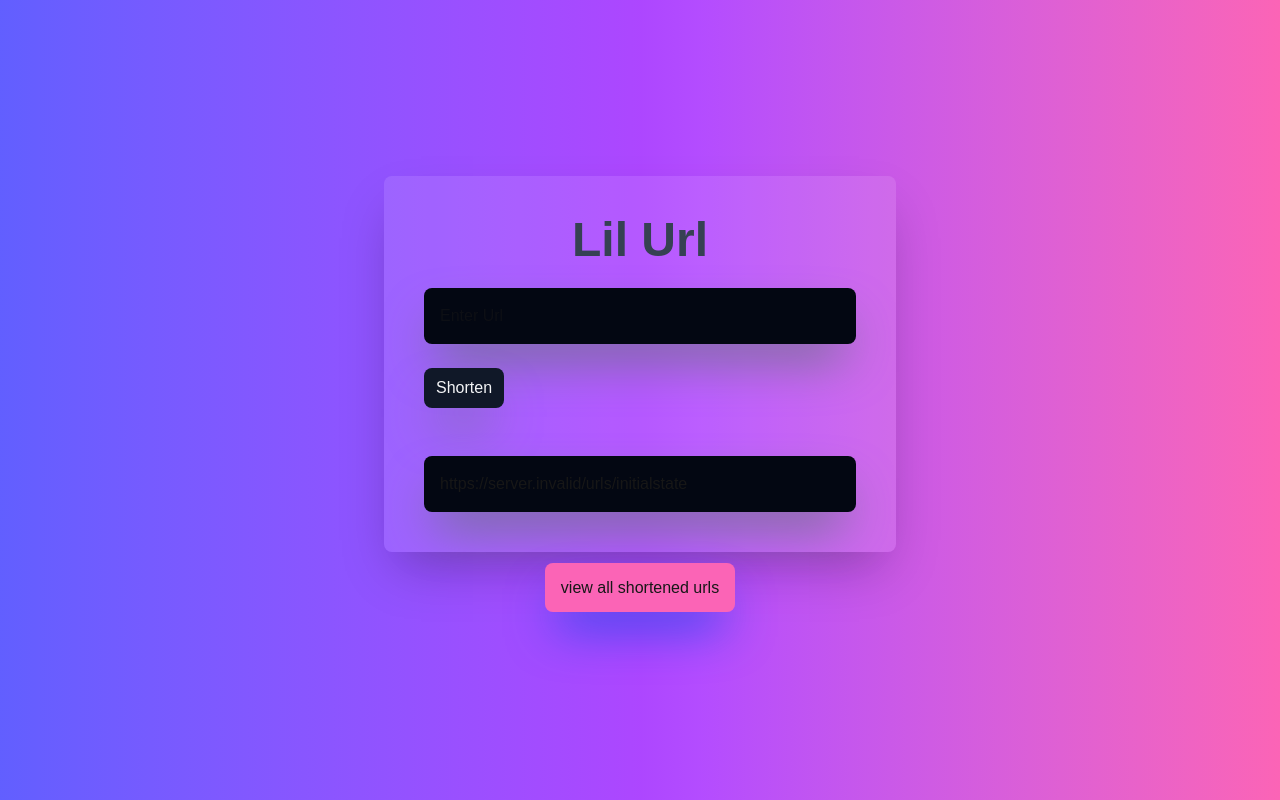
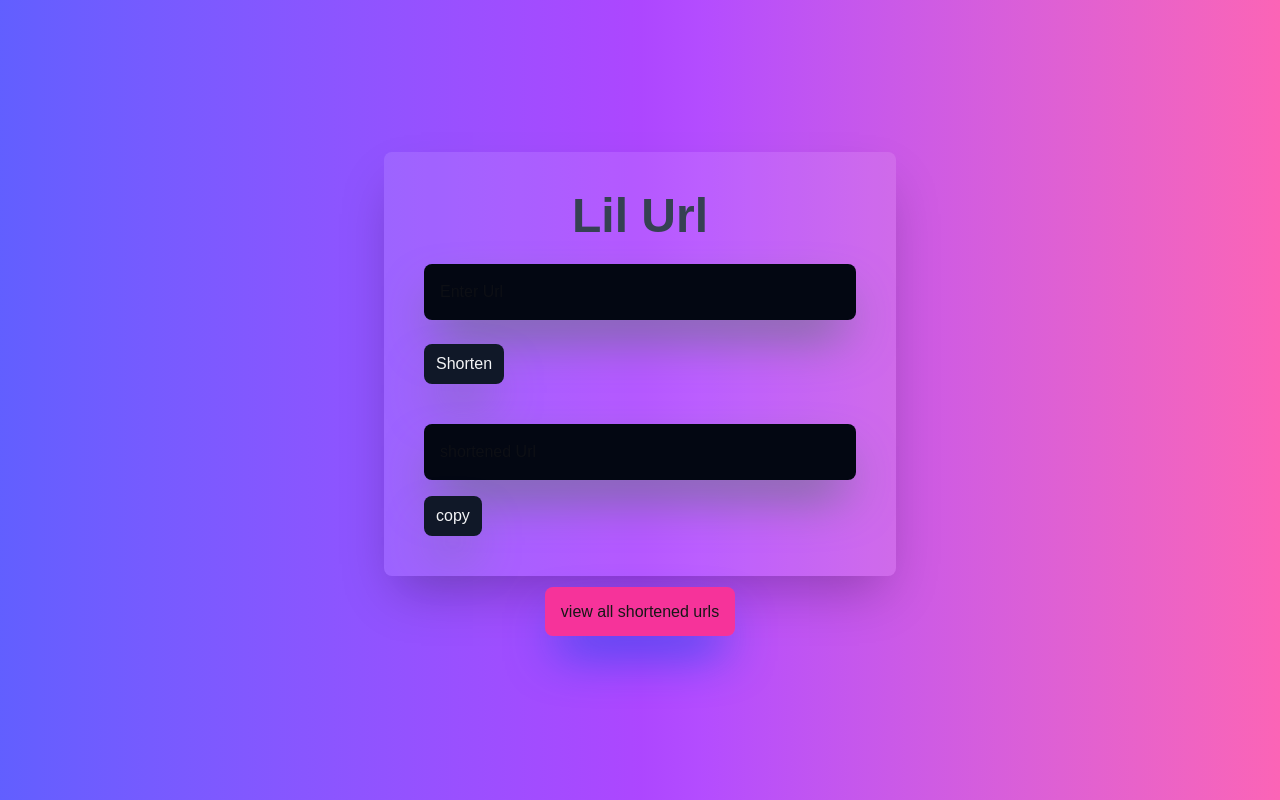
Before and after one commit to Sourabh-km13/lilurl, a Next.js app: page / in a window 1280 px wide. Built offline with nearby package versions, Linux system fonts and the light colour scheme; no server answers.

Commit message:
added copy feature and changed urlList page look

```diff
--- a/src/app/page.tsx
+++ b/src/app/page.tsx
@@ -1,21 +1,36 @@
 "use client"
 
 import Link from "next/link"
-import {useActionState} from "react"
+import {useActionState, useRef, useState} from "react"
 import { shortenUrl } from "./serverActions/ShortenUrlAction"
+import Button from "@/components/Button"
 
 
 
 export default function Home() {
+    const copyRef = useRef(null)
+  const [copy, setcopy] = useState(false);
+  async function handleCopySubmit(){
+    try {
+      const url = copyRef.current?.value;
+      await navigator.clipboard.writeText(url);
+      setcopy(true);
+      setTimeout(() => setcopy(false), 1500);
+    } catch (error) {
+      console.log(error);
 
-  const[state , formAction , isPending]=useActionState(shortenUrl ,"initialstate")
+
+    }
+
+  }
+  const[state , formAction , isPending]=useActionState(shortenUrl ,null)
   return (
     <div className="min-h-screen flex flex-col items-center justify-center bg-gradient-to-r from-indigo-500 via-purple-500 to-pink-400">
       <div className="p-10 bg-white/10 rounded-lg shadow-2xl max-w-lg">
         <h1 className="text-5xl font-bold mb-6 text-center text-gray-700">
           Lil Url
         </h1>
-        <form method="POST"  action={formAction} className="space-y-6 ">
+        <form method="POST"  action={formAction} className="space-y-6 my-4">
           <input
             type="text"
             placeholder="Enter Url "
@@ -24,26 +39,23 @@ export default function Home() {
 
           />
 
-          <button
-            type="submit"
-            // onClick={handleSubmit}
-            className="outline-none bg-gray-900 text-gray-100 px-3 py-2 rounded-lg shadow-2xl shadow-gray-500 cursor-pointer"
-          >
-            Shorten
-          </button>
+
+          <Button text="Shorten" handleSubmit={()=>{}} type="submit" />
           <input
-          value={`${process.env.NEXT_PUBLIC_BASE_URL}/urls/${state.toString()}`}
+          ref={copyRef}
+          readOnly={true}
+          value={state?`${process.env.NEXT_PUBLIC_BASE_URL}/urls/${state.toString()}`:''}
           type="text"
           placeholder="shortened Url"
           name="ShortUrl"
-          className="w-full mt-6 bg-gray-950 p-4 rounded-lg shadow-2xl shadow-gray-500"
+          className="w-full mt-4 bg-gray-950 p-4 rounded-lg shadow-2xl shadow-gray-500"
         />
         </form>
-
+        <Button handleSubmit={handleCopySubmit} type="button" text={copy?'copied':'copy'}/>
       </div>
       <div className="shadow-2xl shadow-blue-700 m-6">
         <Link
-          className="text-center p-4 bg-pink-400 rounded-lg shadow-2xl shadow-blue-700  hover:bg-pink-500"
+          className="text-center p-4 bg-pink-500 rounded-lg shadow-2xl shadow-blue-700  hover:bg-pink-500"
           href={"/urls"}
         >
           <span> view all shortened urls</span>
--- a/src/app/urls/page.tsx
+++ b/src/app/urls/page.tsx
@@ -1,84 +1,79 @@
-import Link from "next/link";
+import Link from "next/link"
 
-
-async function fetchUrls (){
-    const response = await fetch(`${process.env.NEXT_PUBLIC_BASE_URL}/api/Url`,{
-        cache:'force-cache'
+async function fetchUrls() {
+    const response = await fetch(`${process.env.NEXT_PUBLIC_BASE_URL}/api/Url`, {
+        cache: "force-cache",
     })
 
-    if(!response.ok){
-        throw new Error('failed to fetch urls');
+    if (!response.ok) {
+        throw new Error("failed to fetch urls")
     }
     return response.json()
 }
 export default async function UrlList() {
-    let urls;
+    let urls
     try {
-        urls = await fetchUrls();
-
-    } catch(error) {
-        console.log(error);
+        urls = await fetchUrls()
+    } catch (error) {
+        console.log(error)
         return (
-
             <div className="min-h-screen flex items-center justify-center bg-gray-100">
                 <div className="p-10 bg-white rounded-lg shadow-2xl max-w-4xl w-full">
-                    <h1 className="text-3xl font-bold mg-6 text-center text-gray-700">Error</h1>
+                    <h1 className="text-3xl font-bold mg-6 text-center text-gray-700">
+                        Error
+                    </h1>
                     <p className="text-center text-red-500">Failed to load urls</p>
                 </div>
             </div>
-        );
+        )
     }
 
     return (
         <>
             <div className="min-h-screen flex flex-col items-center justify-center bg-gray-900">
-
-            <div className="p-10 bg-gray-700 rounded-lg shadow-2xl max-w-4xl w-full">
-                <Link className="text-gray-200 w-full p-10" href={'/'}>Home</Link>
-                <h1 className="text-3xl font-bold mb-6 text-center text-gray-200">All Short Urls</h1>
+                <div className="p-10 bg-gray-800 rounded-lg shadow-2xl max-w-4xl w-full ">
+                    <Link className="text-gray-200 w-full p-4 rounded-lg bg-gray-950 hover:bg-gray-900 transition-colors" href={"/"}>
+                        Home
+                    </Link>
+                    <h1 className="text-3xl font-bold mb-6 text-center text-gray-200">
+                        All Short Urls
+                    </h1>
                     <div className="overflow-x-auto">
-
-                    <table className="table table-zebra w-full">
-
-                        <thead>
+                        <div className="overflow-x-auto rounded-2xl shadow-md border border-gray-200">
+                            <table className="min-w-full table-auto divide-y divide-gray-200">
+                                <thead className="bg-gray-100">
                                     <tr>
-                                <th>
-                                    Oringinal URL
+                                        <th className="px-6 py-4 text-left text-sm font-semibold text-gray-700 w-1/2">
+                                            Original URL
                                         </th>
-                                <th>
+                                        <th className="px-6 py-4 text-left text-sm font-semibold text-gray-700">
                                             Short URL
                                         </th>
                                     </tr>
                                 </thead>
-
-                        <tbody>
-
-                            {urls.urls && urls.urls.map((url: {_id: string, originalUrl: string, shortUrl: string}) => {
-                                return (
-                                    <tr key={url._id}>
-                                        <td className="text-center">{url.originalUrl}</td>
-                                        <td className="text-center">
-                                            <a
-                                                href={`/${url.shortUrl}`}
+                                <tbody className="divide-y divide-gray-100">
+                                    {urls.urls.map((url: {_id: string, originalUrl: string, shortUrl: string}) => (
+                                        <tr key={url._id} className="hover:bg-gray-900 transition">
+                                            <td className="px-6 py-4 text-md text-gray-200 break-words max-w-[400px]">
+                                                {url.originalUrl}
+                                            </td>
+                                            <td className="px-6 py-4 text-md text-blue-600 break-words">
+                                                <Link
+                                                    href={`${url.shortUrl}`}
                                                     target="_blank"
-                                                className=" text-blue-400 hover:underline"
+                                                    rel="noopener noreferrer"
+                                                    className="hover:underline"
                                                 >
                                                     {`${process.env.NEXT_PUBLIC_BASE_URL}/${url.shortUrl}`}
-                                            </a>
+                                                </Link>
                                             </td>
                                         </tr>
-                                )
-                            })}
-
+                                    ))}
                                 </tbody>
-
                             </table>
-
                         </div>
-
-
                     </div>
-
+                </div>
             </div>
         </>
     )
--- /dev/null
+++ b/src/components/Button.tsx
@@ -0,0 +1,21 @@
+import React from "react";
+
+interface ButtonProps {
+  handleSubmit: () => void;
+  type?: "button" | "submit" | "reset";
+  text: string;
+}
+
+const Button: React.FC<ButtonProps> = ({ handleSubmit, type = "button", text }) => {
+  return (
+    <button
+      type={type}
+      onClick={handleSubmit}
+      className="outline-none bg-gray-900 text-gray-100 px-3 py-2 rounded-lg shadow-2xl shadow-gray-500 cursor-pointer"
+    >
+      {text}
+    </button>
+  );
+};
+
+export default Button;
```
Lines whose indentation alone changed are shown as unchanged.
